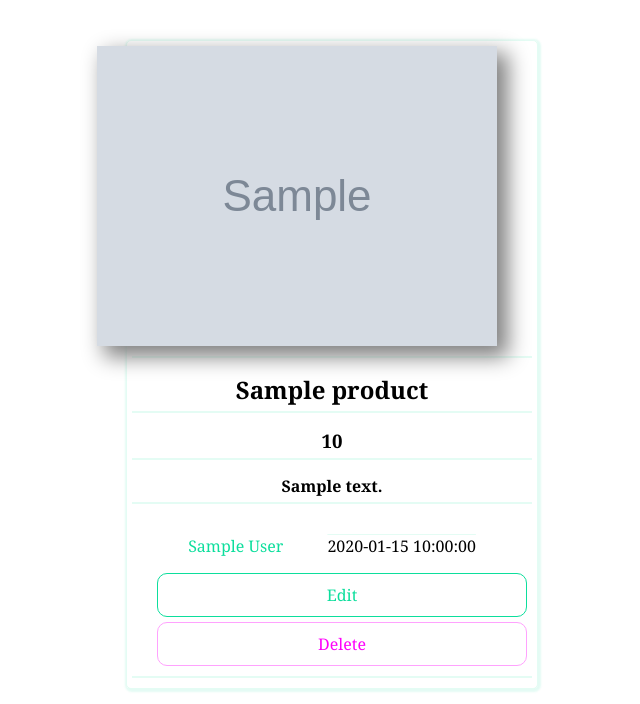
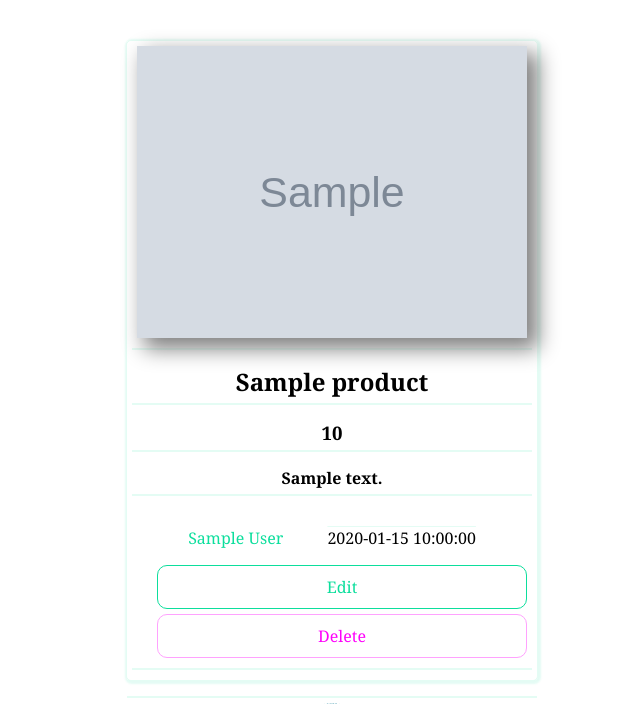
Before and after one commit to shahzain88/product_show_case, a PHP site: page /php-file/show-product.php?id=1 in a window 1280 px wide, with the pointer over the restyled element. Shown: the part 87-791 px from the top of the page, without its empty margins (308-948 px from the left). Run offline with PHP 8.4, Linux system fonts and the light colour scheme; tables that the repository leaves empty or names only in its code hold one stand-in row (values such as "Sample post"); grey boxes marked "Sample" are stand-in pictures.

Commit message:
changed css

```diff
--- a/php-file/css/show-product.css
+++ b/php-file/css/show-product.css
@@ -25,10 +25,6 @@
 	max-height: 400px;
 }
 .show-product .product .imgOut img:hover{
-	position: relative;
-	left: -40px;
-	max-width: 900px;
-	max-height: 550px;
 	box-shadow: 9px 9px 20px 2px gray;
 }
 
```
Also changed, not shown: php-file/css/res-show-product.css (+0 -9 lines).
